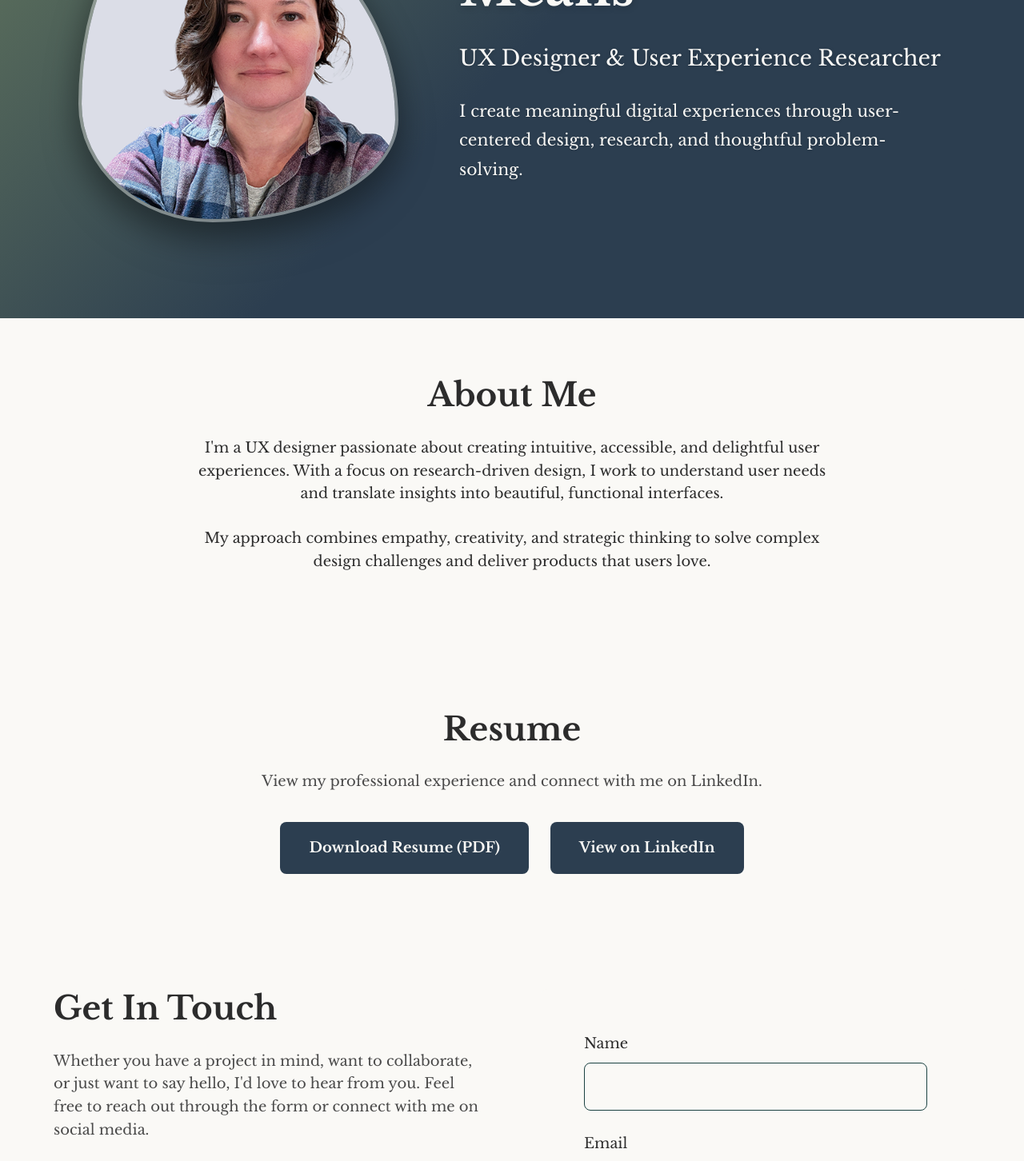
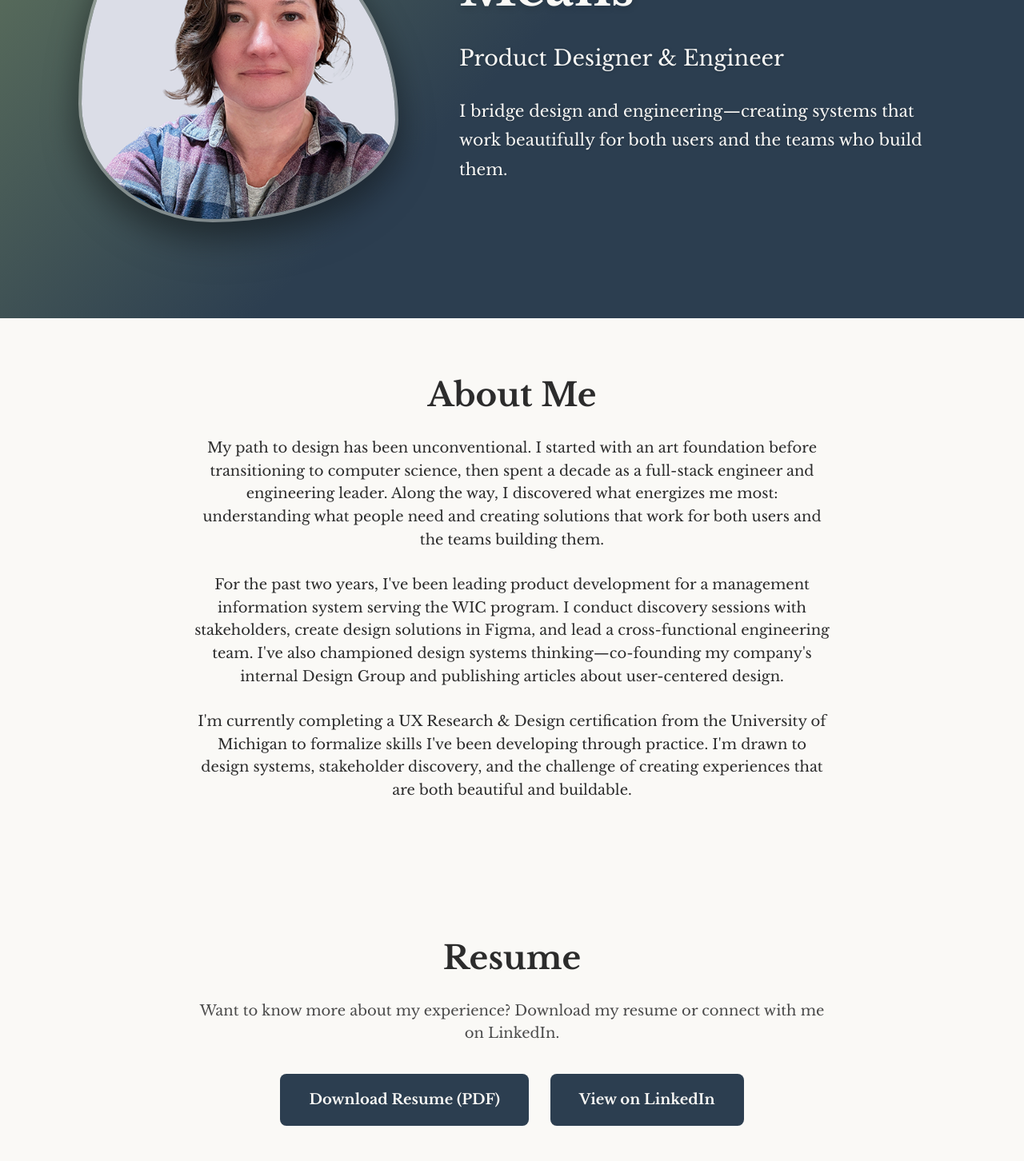
Before and after one commit to emeans/elizabeth-means, a Next.js app: page / in a window 1280 px wide. Shown: the part 340-1792 px from the top of the page at 80% size. Built offline with nearby package versions, Linux system fonts and the light colour scheme.

Commit message:
Update text

```diff
--- a/app/page.tsx
+++ b/app/page.tsx
@@ -93,10 +93,9 @@ export default function Home() {
             </div>
             <div className={styles.heroText}>
               <h1>Hi, I'm Elizabeth Means</h1>
-              <p className={styles.heroSubtitle}>UX Designer & User Experience Researcher</p>
+              <p className={styles.heroSubtitle}>Product Designer & Engineer</p>
               <p className={styles.heroDescription}>
-                I create meaningful digital experiences through user-centered design,
-                research, and thoughtful problem-solving.
+                I bridge design and engineering—creating systems that work beautifully for both users and the teams who build them.
               </p>
             </div>
           </div>
@@ -109,14 +108,13 @@ export default function Home() {
           <div className={styles.aboutContent}>
             <h2>About Me</h2>
             <p>
-              I'm a UX designer passionate about creating intuitive, accessible,
-              and delightful user experiences. With a focus on research-driven design,
-              I work to understand user needs and translate insights into beautiful,
-              functional interfaces.
+              My path to design has been unconventional. I started with an art foundation before transitioning to computer science, then spent a decade as a full-stack engineer and engineering leader. Along the way, I discovered what energizes me most: understanding what people need and creating solutions that work for both users and the teams building them.
             </p>
             <p>
-              My approach combines empathy, creativity, and strategic thinking to solve
-              complex design challenges and deliver products that users love.
+              For the past two years, I've been leading product development for a management information system serving the WIC program. I conduct discovery sessions with stakeholders, create design solutions in Figma, and lead a cross-functional engineering team. I've also championed design systems thinking—co-founding my company's internal Design Group and publishing articles about user-centered design.
+            </p>
+            <p>
+              I'm currently completing a UX Research & Design certification from the University of Michigan to formalize skills I've been developing through practice. I'm drawn to design systems, stakeholder discovery, and the challenge of creating experiences that are both beautiful and buildable.
             </p>
           </div>
         </div>
@@ -128,7 +126,7 @@ export default function Home() {
           <div className={styles.resumeContent}>
             <h2>Resume</h2>
             <p className={styles.resumeDescription}>
-              View my professional experience and connect with me on LinkedIn.
+              Want to know more about my experience? Download my resume or connect with me on LinkedIn.
             </p>
             <div className={styles.resumeLinks}>
               <a href="/resume.pdf" className={styles.resumeLink} download>
@@ -154,9 +152,7 @@ export default function Home() {
             <div className={styles.contactInfo}>
               <h2>Get In Touch</h2>
               <p>
-                Whether you have a project in mind, want to collaborate, or just want to say hello,
-                I'd love to hear from you. Feel free to reach out through the form or connect with me
-                on social media.
+                I'd love to hear from you—whether you want to discuss a potential opportunity, collaborate on a project, or just chat about design and engineering.
               </p>
               <div className={styles.contactDetails}>
                 <div className={styles.contactItem}>
```
